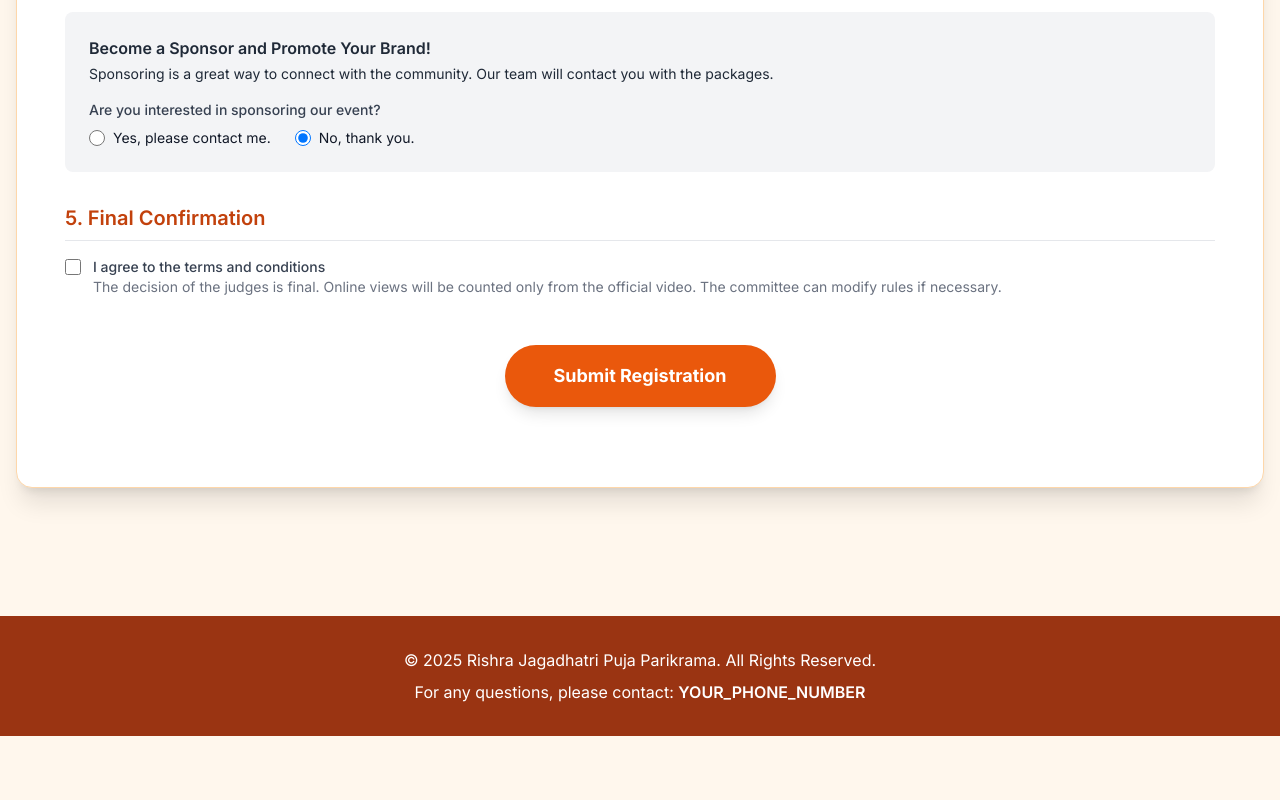
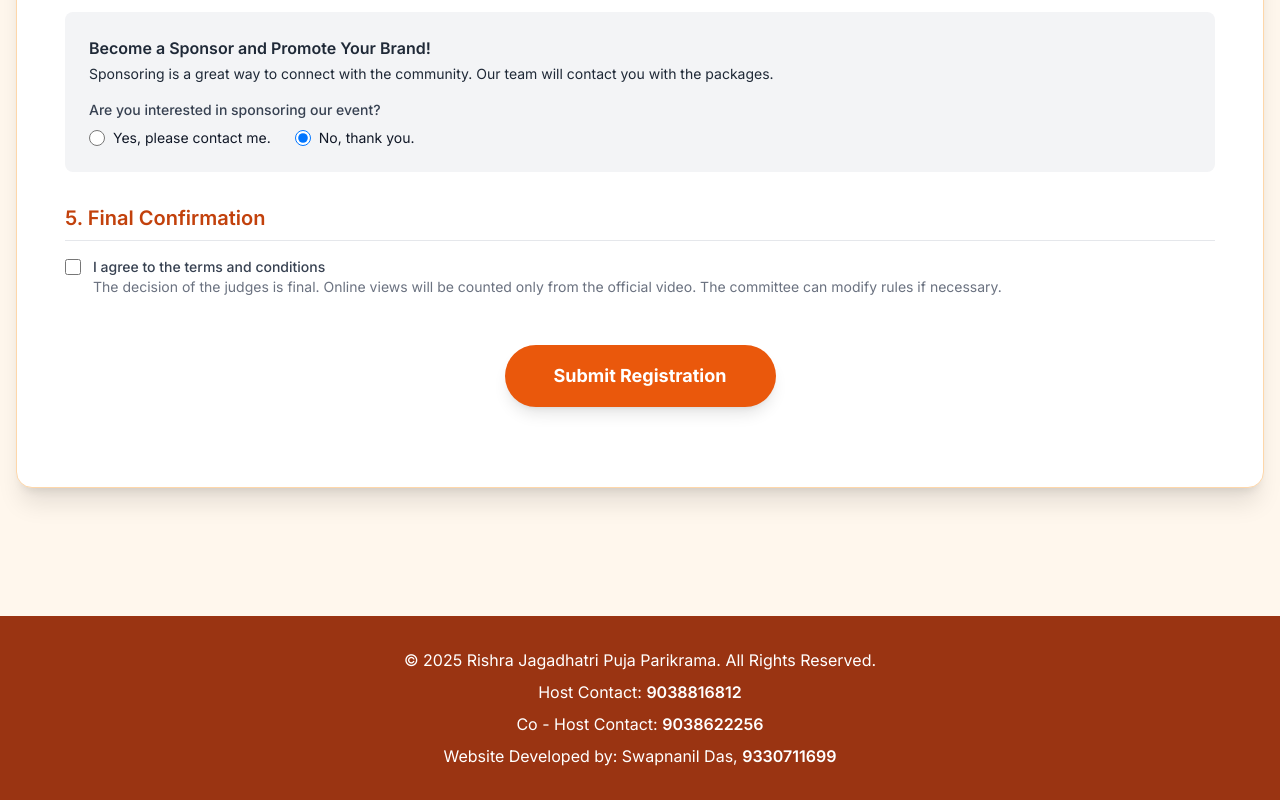
Before and after one commit to NotSwapnanil/sdcv-sdc-, a plain HTML site: page index.html in a window 1280 px wide. Shown: the part 3181-3981 px from the top of the page. Before the commit the page ends 3917 px from the top, so only its background shows below. Drawn offline with nearby package versions, Linux system fonts and the light colour scheme; a web font is replaced by a local one.

Commit message:
Update index.html

```diff
--- a/index.html
+++ b/index.html
@@ -247,7 +247,9 @@
     <footer class="bg-orange-800 text-white mt-16">
         <div class="container mx-auto px-4 py-8 text-center">
             <p>&copy; 2025 Rishra Jagadhatri Puja Parikrama. All Rights Reserved.</p>
-            <p class="mt-2">For any questions, please contact: <span class="font-semibold">YOUR_PHONE_NUMBER</span></p>
+            <p class="mt-2">Host Contact: <span class="font-semibold">9038816812</span></p>
+            <p class="mt-2">Co - Host Contact: <span class="font-semibold">9038622256</span></p>
+            <p class="mt-2">Website Developed by: Swapnanil Das, <span class="font-semibold">9330711699</span></p>
         </div>
     </footer>
 
```
